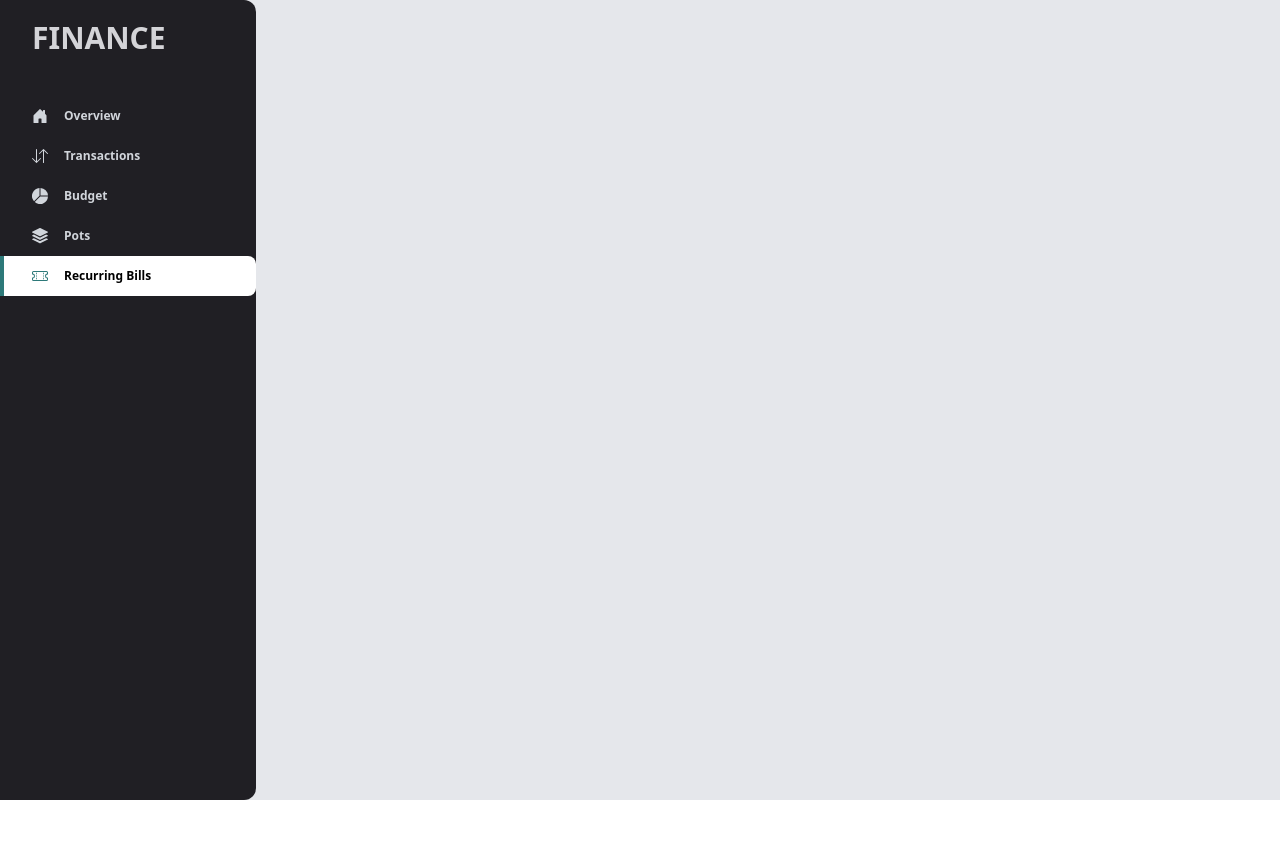
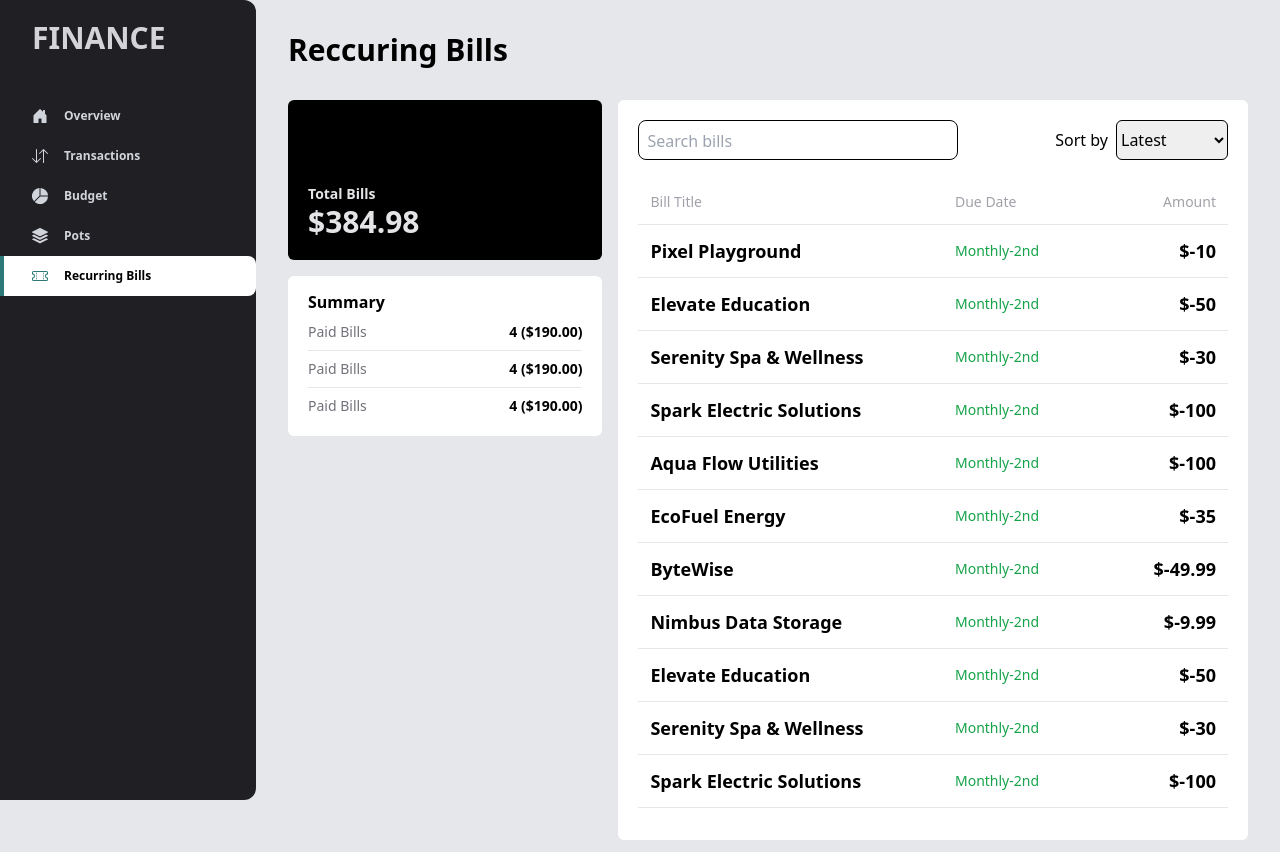
Before and after one commit to Samn1ce/Dashboard-react, a React (Vite) app in the folder finance/: page /recurring-bills in a window 1280 px wide. Before the commit the page ends 800 px from the top, so only its background shows below. Built offline with nearby package versions, Linux system fonts and the light colour scheme.

Commit message:
fixing recurring bills view

```diff
--- /dev/null
+++ b/finance/src/components/AddModal.jsx
@@ -0,0 +1,3 @@
+function AddModal() {}
+
+export default AddModal;
--- a/finance/src/components/DeleteBudget.jsx
+++ b/finance/src/components/DeleteBudget.jsx
@@ -4,7 +4,7 @@ import IconCancel from "./icon/IconCancel";
 function DeleteBudget({ deleteModal, setDeleteModal }) {
   return (
     <div
-      className={`absolute top-0 z-20 bg-black/70 w-full h-screen justify-center items-center ${
+      className={`fixed top-0 z-20 bg-black/70 w-full h-screen justify-center items-center ${
         deleteModal ? "flex" : "hidden"
       }`}
     >
--- a/finance/src/components/HeaderSec.jsx
+++ b/finance/src/components/HeaderSec.jsx
@@ -6,18 +6,17 @@ function HeaderSec({
   headerText,
   buttonText,
   modalFor,
+  buttonDisplay,
 }) {
   return (
     <div className="w-full flex justify-between items-center my-8">
       <p className="text-3xl font-bold">{headerText}</p>
       <button
-        // onClick={() => {
-        //   setModal(true), setNewBudgetModal(true), setNewPots(true);
-        // }}
         onClick={() => {
           setModal(true), setModalType(modalFor);
         }}
         className="py-2 px-4 rounded-md bg-black text-white"
+        style={{ display: `${buttonDisplay}` }}
       >
         {buttonText}
       </button>
@@ -31,6 +30,7 @@ HeaderSec.propTypes = {
   buttonText: PropTypes.string,
   setModalType: PropTypes.func,
   modalFor: PropTypes.string,
+  buttonDisplay: PropTypes.string,
 };
 
 export default HeaderSec;
--- a/finance/src/views/Budget.jsx
+++ b/finance/src/views/Budget.jsx
@@ -65,6 +65,7 @@ function Budget() {
         setModalType={setModalType}
         headerText="Budget"
         buttonText="+Add New Budget"
+        buttonDisplay="block"
         modalFor="budget"
       />
       <div className="w-full flex gap-4">
--- a/finance/src/views/Pots.jsx
+++ b/finance/src/views/Pots.jsx
@@ -19,6 +19,7 @@ function Pots() {
         setModalType={setModalType}
         headerText="Pots"
         buttonText="+Add New Pots"
+        buttonDisplay="block"
         modalFor="pots"
       />
       <div className="grid grid-cols-2 gap-4">
--- a/finance/src/views/RecurringBills.jsx
+++ b/finance/src/views/RecurringBills.jsx
@@ -1,5 +1,88 @@
+import HeaderSec from "../components/HeaderSec";
+import Data from "../assets/data.json";
+
 function RecurringBills() {
+  return (
+    <div>
+      <HeaderSec headerText="Reccuring Bills" buttonDisplay="none" />
+      <div className="flex gap-4 w-full">
+        <div className="w-1/3 flex flex-col gap-4">
+          <div className="bg-black w-full h-40 rounded-md p-5 text-zinc-200 flex flex-col justify-end">
+            <p className="text-sm font-semibold">Total Bills</p>
+            <p className="text-3xl font-bold">$384.98</p>
+          </div>
+          <div className="bg-white w-full h-40 rounded-md p-5 flex flex-col justify-end">
+            <p className="font-semibold mb-2">Summary</p>
+            <div className="flex justify-between">
+              <p className="text-zinc-500 text-sm">Paid Bills</p>
+              <p className="text-black font-semibold text-sm">
+                4 {"($190.00)"}
+              </p>
+            </div>
+            <hr className="my-2" />
+            <div className="flex justify-between">
+              <p className="text-zinc-500 text-sm">Paid Bills</p>
+              <p className="text-black font-semibold text-sm">
+                4 {"($190.00)"}
+              </p>
+            </div>
+            <hr className="my-2" />
+            <div className="flex justify-between">
+              <p className="text-zinc-500 text-sm">Paid Bills</p>
+              <p className="text-black font-semibold text-sm">
+                4 {"($190.00)"}
+              </p>
+            </div>
+          </div>
+        </div>
 
+        <div className="bg-white mb-3 w-8/12 rounded-md p-5">
+          <div className="flex justify-between">
+            <div className="w-80 h-10 border border-black rounded-lg p-2">
+              <input
+                type="text"
+                placeholder="Search bills"
+                className="w-full h-full outline-none"
+              />
+            </div>
+            <div className="flex justify-center items-center gap-2">
+              <p>Sort by</p>
+              <select className="w-28 h-10 border border-black rounded-md">
+                <option value="latest">Latest</option>
+                <option value="oldest">Oldest</option>
+                <option value="aToZ">A to Z</option>
+                <option value="zToA">Z to A</option>
+                <option value="highest">Highest</option>
+                <option value="lowest">Lowest</option>
+              </select>
+            </div>
+          </div>
+          <div className="mt-8">
+            <div className="grid grid-cols-[7fr_3fr_3fr] text-zinc-400 text-sm px-3">
+              <p>Bill Title</p>
+              <p>Due Date</p>
+              <p className="justify-self-end">Amount</p>
+            </div>
+            <hr className="my-3" />
+            {Data.transactions.map((r, index) =>
+              r.recurring ? (
+                <div key={index}>
+                  <div className="grid grid-cols-[7fr_3fr_3fr] px-3 text-lg items-center">
+                    <p className="font-bold text-black">{r.name}</p>
+                    <p className="text-sm text-green-600">Monthly-2nd</p>
+                    <p className="justify-self-end text-black font-bold">
+                      ${r.amount}
+                    </p>
+                  </div>
+                  <hr className="my-3" />
+                </div>
+              ) : null
+            )}
+          </div>
+        </div>
+      </div>
+    </div>
+  );
 }
 
-export default RecurringBills
+export default RecurringBills;
```
Also changed, not shown: 1 other file (tests, documents, lock files or other folders).
